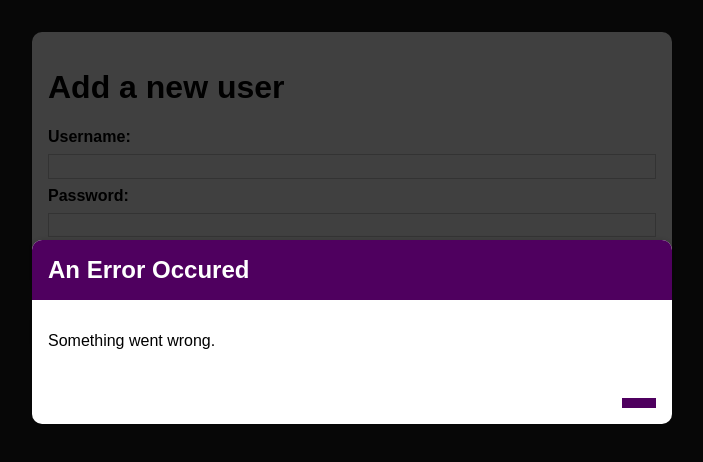
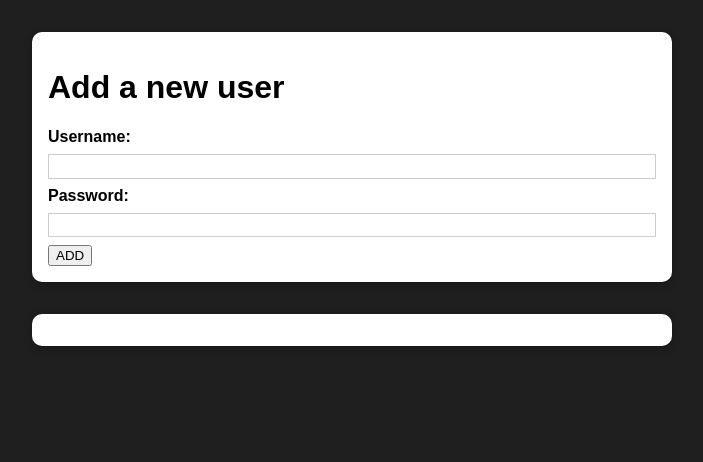
Before and after one commit to emarekica/react-small-form, a React (Create React App) app: page / in a window 1280 px wide. Shown: the top 462 px of the page, without its empty margins (288-991 px from the left). Built offline with nearby package versions, Linux system fonts and the light colour scheme.

Commit message:
config: ErrorModal

```diff
--- a/src/components/UI/ErrorModal.js
+++ b/src/components/UI/ErrorModal.js
@@ -7,7 +7,7 @@ import classes from "./ErrorModal.module.css";
 const ErrorModal = (props) => {
   return (
     <div>
-      <div className={classes.backdrop}></div>
+      <div className={classes.backdrop} onClick={props.onHandlingError}></div>
 
       <Card classFromOutside={classes.modal}>
         <header className={classes.header}>
@@ -18,7 +18,7 @@ const ErrorModal = (props) => {
           <p>{props.errorMessage}</p>
         </div>
         <footer className={classes.actions}>
-          <Button />
+          <Button customOnClick={props.onHandlingError}>OK</Button>
         </footer>
       </Card>
     </div>
--- a/src/components/users/AddUser.js
+++ b/src/components/users/AddUser.js
@@ -11,6 +11,7 @@ const AddUser = (props) => {
   // input state management
   const [enteredUserame, setEnteredUsername] = useState("");
   const [enteredPassword, setEnteredPassword] = useState("");
+  const [error, setError] = useState();
 
   // executes when form sent
   const addUserHandler = (e) => {
@@ -21,6 +22,12 @@ const AddUser = (props) => {
       enteredUserame.trim().length === 0 ||
       enteredPassword.trim().length === 0
     ) {
+      // set error state
+      setError({
+        errorTitle: "Invalid input",
+        errorMessage: "Please try again with non-empty values.",
+      });
+
       return;
     }
 
@@ -45,12 +52,20 @@ const AddUser = (props) => {
     setEnteredPassword(e.target.value);
   };
 
+  const errorHandler = () => {
+    setError(null);
+  };
+
   return (
     <div>
-      <ErrorModal
-        errorTitle="An Error Occured"
-        errorMessage="Something went wrong."
-      />
+      {/* conditionally handling error modal */}
+      {error && (
+        <ErrorModal
+          errorTitle="An Error Occured"
+          errorMessage="Something went wrong."
+          onHandlingError={errorHandler}
+        />
+      )}
 
       <Card classFromOutside={classes.input}>
         <header>
```
